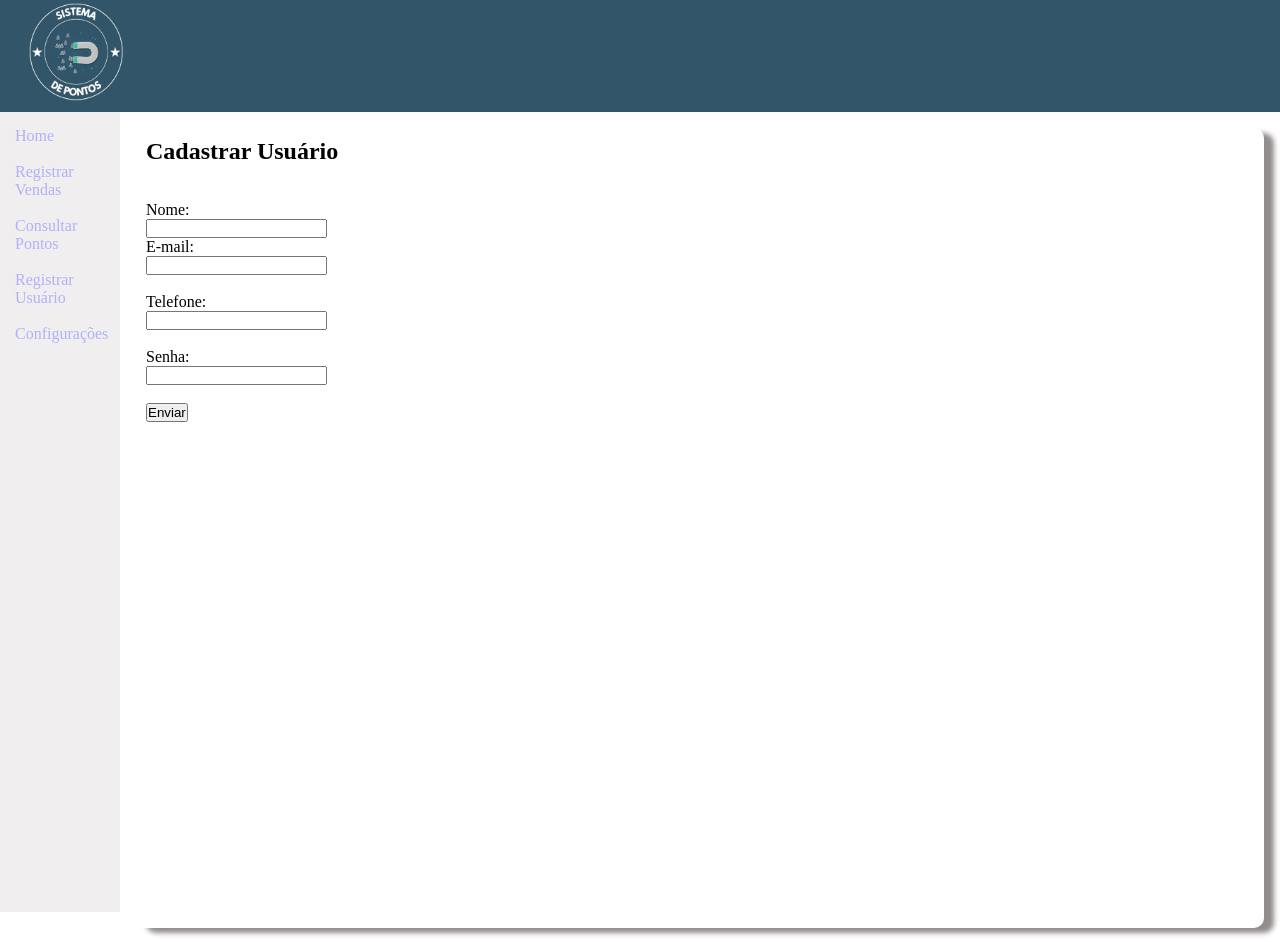
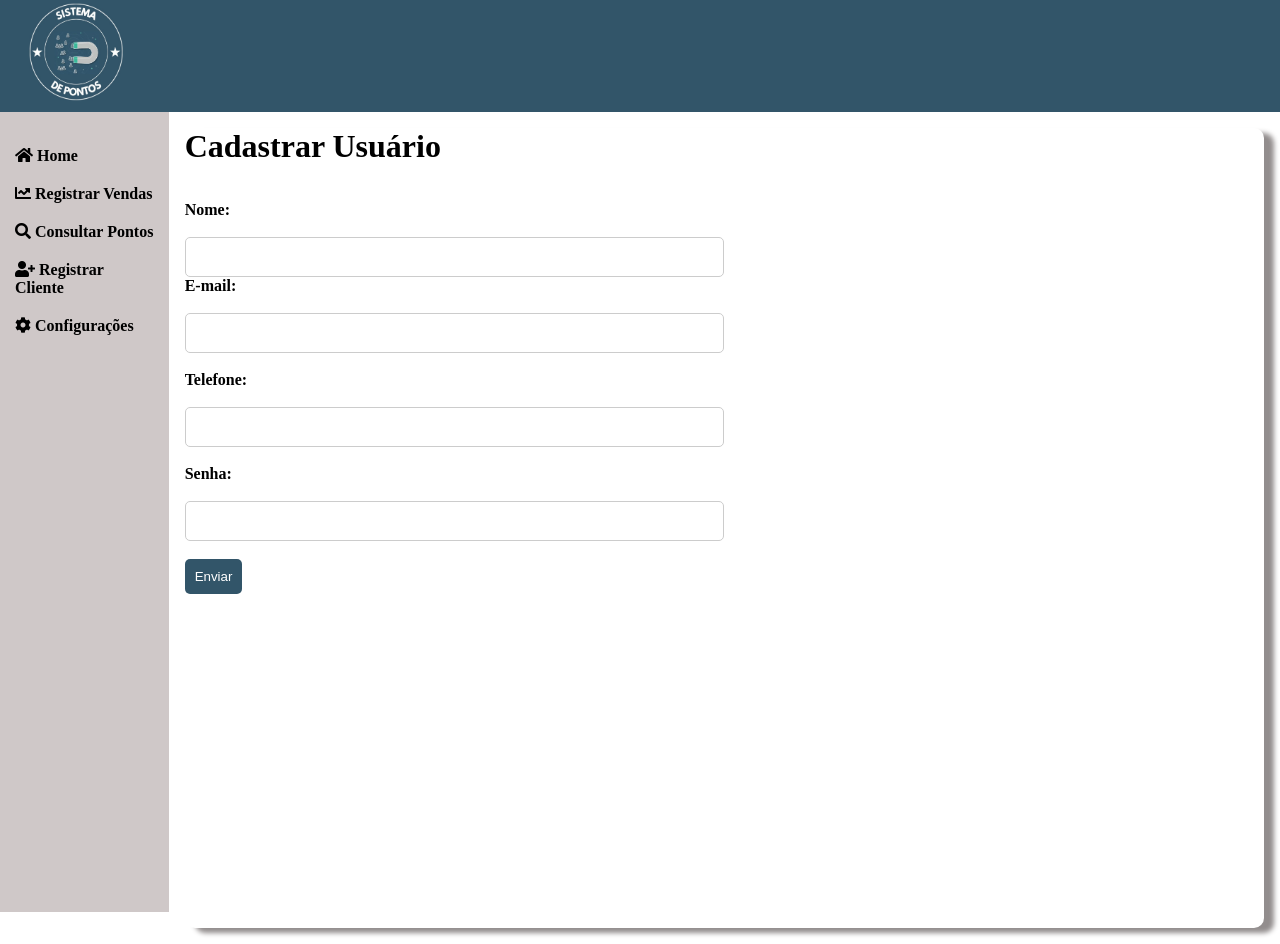
Before and after one commit to wellmtb/tg_fidelizacao_fatec, a website: page src/views/RegistrarUser.html in a window 1280 px wide. Drawn offline with Linux system fonts and the light colour scheme.

Commit message:
Desenvolvimento das rotas de clientes e baseline da pagina html

```diff
--- a/src/views/RegistrarUser.html
+++ b/src/views/RegistrarUser.html
@@ -5,6 +5,7 @@
     <meta http-equiv="X-UA-Compatible" content="IE=edge">
     <meta name="viewport" content="width=device-width, initial-scale=1.0">
     <title>Document</title>
+    <link rel="stylesheet" href="https://cdnjs.cloudflare.com/ajax/libs/font-awesome/5.15.3/css/all.min.css">
     <link rel="stylesheet" href="style.css">
 </head>
 <body>
@@ -17,17 +18,17 @@
     <div id="Content">
         <div id="sideMenu">
             <Ul id="menu">
-                <li><a href="/">Home</a></li></br>
-                <li><a href="/RegistrarVendas">Registrar Vendas</a></li></br>
-                <li><a href="/ConsultarPontos">Consultar Pontos</a></li></br>
-                <li><a href="/RegistrarUsuario">Registrar Usuário</a></li></br>
-                <li><a href="/config">Configurações</a></li></br>
+                <li><a href="/"><i class="fas fa-home"></i> Home</a></li>
+                <li><a href="/RegistrarVendas"><i class="fas fa-chart-line"></i> Registrar Vendas</a></li>
+                <li><a href="/ConsultarPontos"><i class="fas fa-search"></i> Consultar Pontos</a></li>
+                <li><a href="/RegistrarCliente"><i class="fas fa-user-plus"></i> Registrar Cliente</a></li>
+                <li><a href="/config"><i class="fas fa-cog"></i> Configurações</a></li>
             </Ul>
         </div>
         <div id="content-application">
             <div id="content">
-                <form action="/users" method="post">
-                    <h2>Cadastrar Usuário</h2><br><br>
+                <form id="RegistrarUsuario" action="/users" method="post">
+                    <h1>Cadastrar Usuário</h1><br><br>
                     <label for="name">Nome:</label><br>
                     <input type="text" id="name" name="name"><br>
 
--- a/src/views/style.css
+++ b/src/views/style.css
@@ -6,7 +6,21 @@
     box-sizing: border-box;
     text-decoration: none;
 }
+a{
+    text-decoration: none;
+    color: black;
+    font-style: bold;
+}
 
+a:visited{
+    text-decoration: none;
+    color: black;
+    font-style:bold ;
+}
+a:hover{
+    font-size: 120%;
+    font-style:bold ;
+}
 #navBar {
     display: flex;
     z-index: 1;
@@ -46,12 +60,12 @@
 
 #sideMenu{
    display: flex;
-   width: 15vh;
+   width: 25vh;
    height: 100vh;
    background-color: rgb(207, 200, 200);
    box-shadow: 10px 5px 5px rgb(255, 255, 255);
-   opacity: 30%;
-   color: black;
+   text-decoration: none;
+   font-weight: bold;
 }
 ul{
     list-style: none;
@@ -62,7 +76,10 @@ ul{
     color: black;
 
 }
-
+#menu{
+    text-decoration: none;
+    color:black
+}
 #content-application{
     margin:2vh;
     height: 100vh;
@@ -74,6 +91,40 @@ ul{
 
 }
 
-#content{
-    margin:10px;
+#form-container {
+    margin: 10px;
 }
+
+.form-group {
+    margin-bottom: 10px;
+    padding: 10px;
+}
+
+label {
+    display: block;
+    font-weight: bold;
+}
+
+input[type="text"],
+input[type="email"],
+input[type="tel"],
+input[type="password"] {
+    width: 50%;
+    padding: 1px;
+    border-radius: 5px;
+    border: 1px solid #ccc;
+    height: 40px;
+}
+
+input[type="submit"] {
+    padding: 10px;
+    background-color: #325569;
+    color: white;
+    border: none;
+    border-radius: 5px;
+    cursor: pointer;
+}
+
+.fas{
+    padding: 20px 0 0 0;
+}
```
Also changed, not shown: db.json (+1 -1 lines), src/server.js (+52 -10 lines), src/views/ConsultarPontos.html (+7 -6 lines), src/views/RegistrarCliente.html (added, +57 -0 lines), src/views/config.html (+6 -5 lines), src/views/home.html (+6 -5 lines).
